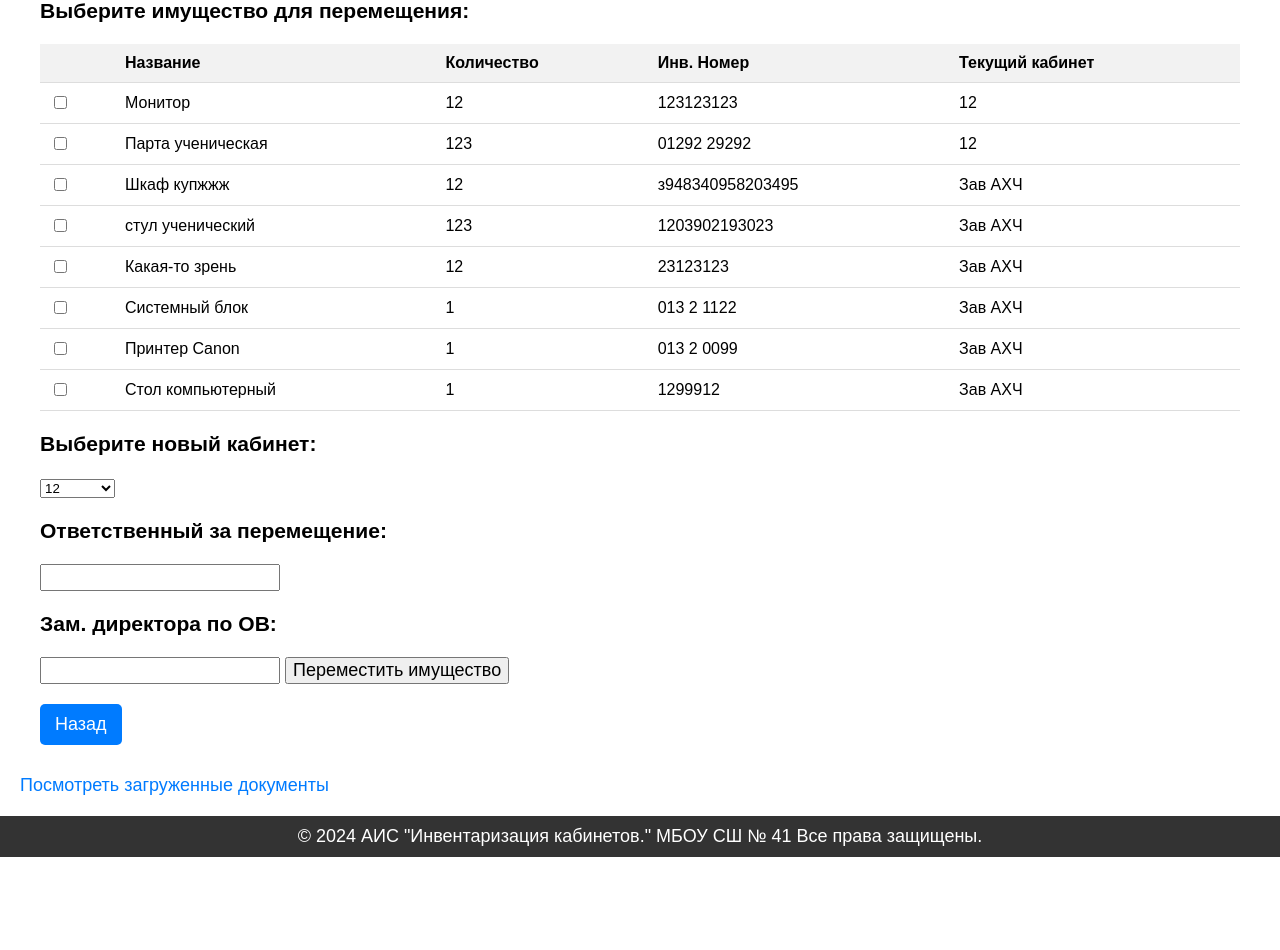
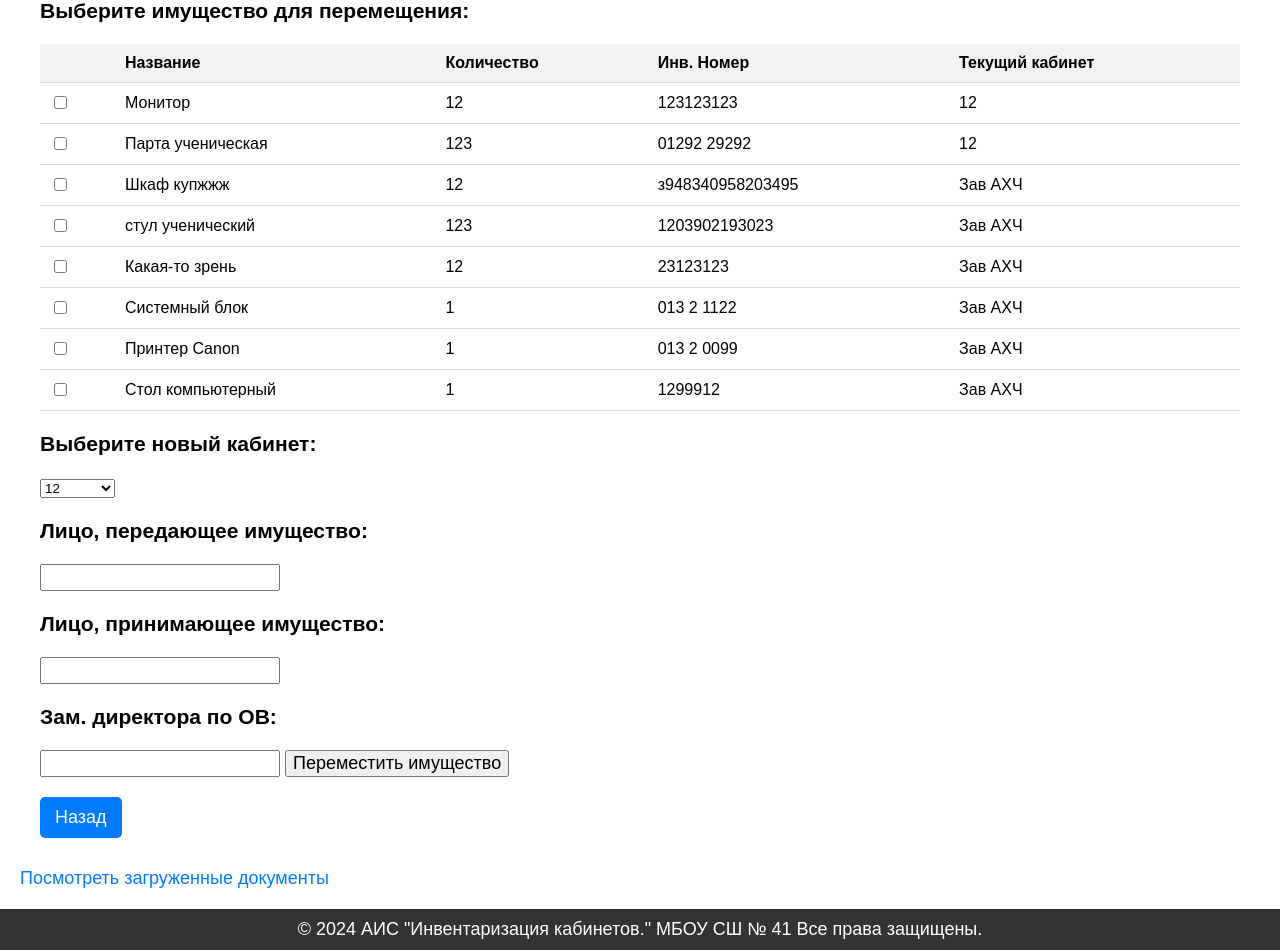
Before and after one commit to EvstiAL/InventoryAIS, a Flask app: page /act in a window 1280 px wide. Shown: the part 205-1155 px from the top of the page. Before the commit the page ends 1062 px from the top, so only its background shows below. Run offline with Flask 3, Linux system fonts and the light colour scheme; data comes from the database, SQL or seed files in the repository.

Commit message:
26.08.2024

```diff
--- a/main.py
+++ b/main.py
@@ -3,13 +3,17 @@ import sqlite3
 import os
 from fpdf import FPDF
 from datetime import datetime
+from clean import start_console_cleanup_scheduler
+
+
+
 
 app = Flask(__name__)
 app.secret_key = 'kljsdhfpiauhpk1j23ho12831h3k1jh2398712h3k1j23'
 
-
+start_console_cleanup_scheduler(interval_minutes=20)
 UPLOAD_FOLDER = 'uploads/'
-ALLOWED_EXTENSIONS = {'pdf'}
+ALLOWED_EXTENSIONS = {'pdf', 'doc', 'docx'}
 
 app.config['UPLOAD_FOLDER'] = UPLOAD_FOLDER
 
@@ -218,6 +222,7 @@ def act():
         new_room_id = request.form['new_room_id']
         mover = request.form['mover']
         deputy_director = request.form['deputy_director']
+        seler = request.form['seler']
 
         if item_ids:
             conn = get_db_connection()
@@ -271,8 +276,10 @@ def act():
                 pdf.cell(40, 10, item['room_name'], 1, 1)
 
             pdf.ln(10)
-            pdf.cell(0, 10, f"Ответственный за перемещение: {mover}", 0, 1)
             pdf.cell(0, 10, f"Зам. директора по ОВ: {deputy_director}", 0, 1)
+            pdf.cell(0, 10, f"Лицо, передающее имущество: _________________ {mover}", 0, 1)
+
+            pdf.cell(0, 10, f"Принял: ____________ {seler}", 0, 1)
 
             pdf_filename = f"акт_о_перемещении_{datetime.now().strftime('%Y%m%d%H%M%S')}.pdf"
             pdf.output(os.path.join(app.config['UPLOAD_FOLDER'], pdf_filename))
--- a/templates/act.html
+++ b/templates/act.html
@@ -36,8 +36,10 @@
             <option value="{{ room['id'] }}">{{ room['name'] }}</option>
             {% endfor %}
         </select>
-        <h3>Ответственный за перемещение:</h3>
+        <h3>Лицо, передающее имущество:</h3>
         <input type="text" name="mover" required>
+        <h3>Лицо, принимающее имущество:</h3>
+        <input type="text" name="seler" required>
         <h3>Зам. директора по ОВ:</h3>
         <input type="text" name="deputy_director" required>
         <button type="submit">Переместить имущество</button>
--- a/templates/view.html
+++ b/templates/view.html
@@ -5,7 +5,7 @@
 {% block content %}
 <h1>Просмотр документа</h1>
 <object data="{{ url_for('uploaded_file', filename=filename) }}" type="application/pdf" width="100%" height="800px">
-    <p>Ваш браузер не поддерживает встроенный просмотр PDF-файлов. Вы можете <a href="{{ url_for('uploaded_file', filename=filename) }}">скачать документ</a> или использовать другое приложение для просмотра.</p>
+    <p>Ваш браузер не поддерживает встроенный просмотр PDF и WORD-файлов. Вы можете <a href="{{ url_for('uploaded_file', filename=filename) }}">скачать документ</a> или использовать другое приложение для просмотра.</p>
 </object>
 <br>
 <a href="{{ url_for('documents') }}">Вернуться к списку документов</a>
```
Also changed, not shown: clean.py (added, +15 -0 lines), 2 other files.
